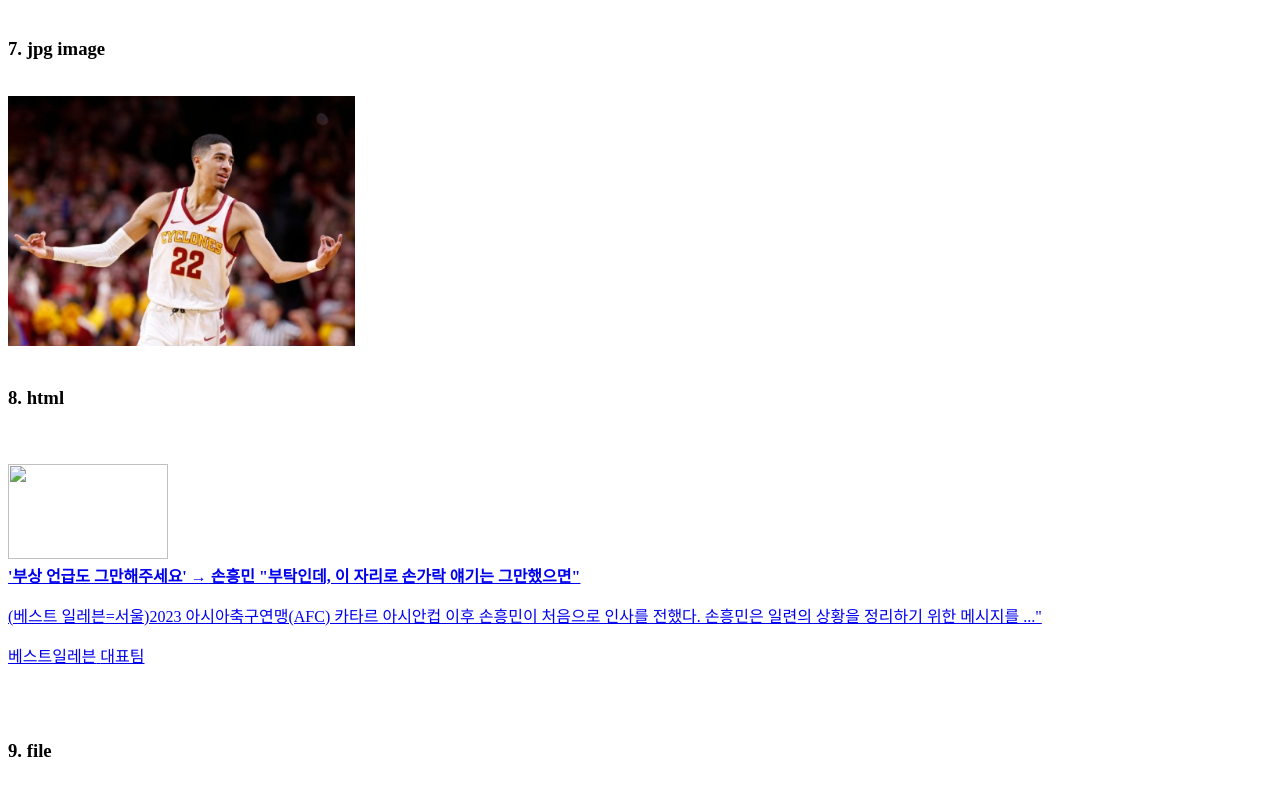
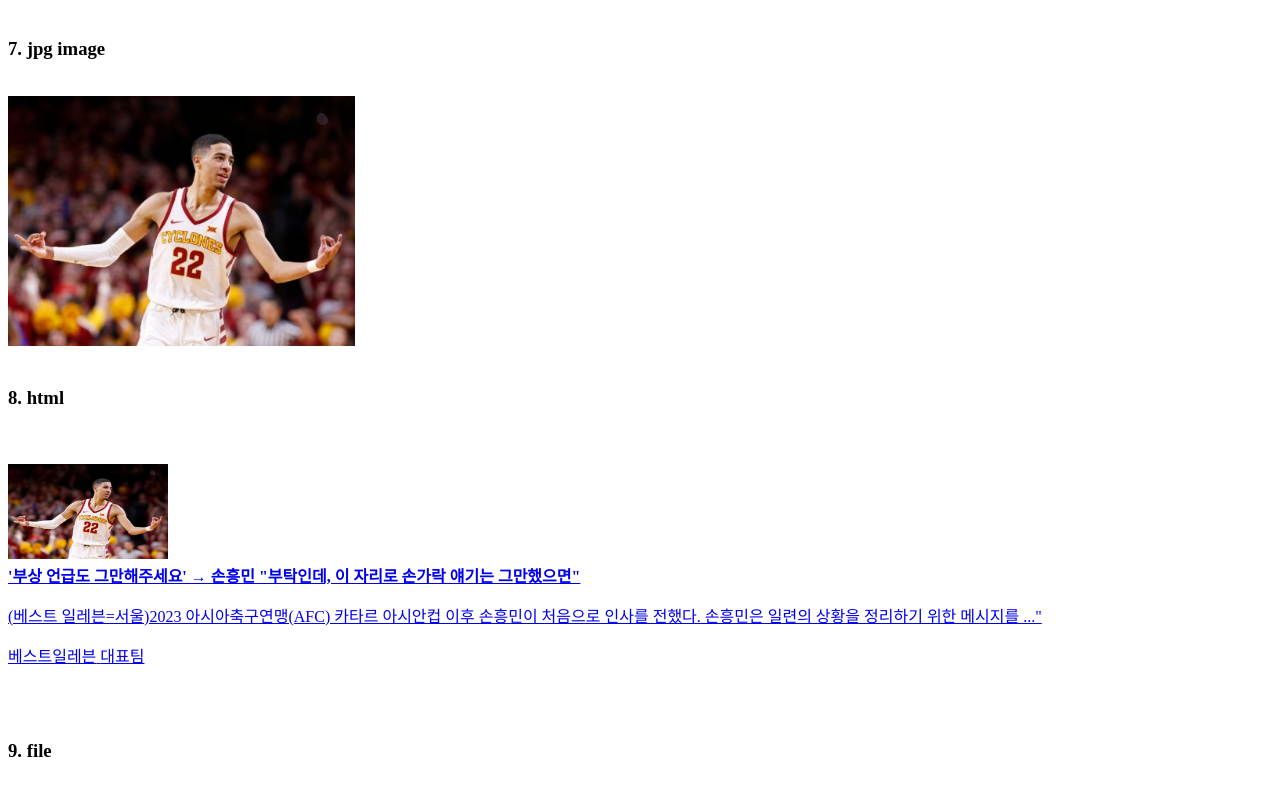
Before and after one commit to SujaeJo/study, a plain HTML site: page dnd_tc/index.html in a window 1280 px wide. Shown: the part 1255-2051 px from the top of the page. Drawn offline with Linux system fonts and the light colour scheme.

Commit message:
Update index.html

```diff
--- a/dnd_tc/index.html
+++ b/dnd_tc/index.html
@@ -38,12 +38,12 @@ url type:<input type="url" id="test_url" name="test_url">
 <br>
 <h3> 6. png image </h3>
 <br>
-<img src="news-p.v1.20221114.9ae60c6289484d45a66923c018447519_P1.png" alt="Kyrie" height="250">
+<img src="./news-p.v1.20221114.9ae60c6289484d45a66923c018447519_P1.png" alt="sabo" height="250">
 <br>
 <br>
 <h3> 7. jpg image </h3>
 <br>
-<img src="hali.jpg" height="250">
+<img src="./hali.jpg" height="250">
 <br>
 <br>
 <h3> 8. html </h3>
@@ -52,7 +52,7 @@ url type:<input type="url" id="test_url" name="test_url">
 
 <a href="https://www.w3schools.com" class="link_today" title="[b11 현장] '부상 언급도 그만해주세요' → 손흥민, &quot;부탁인데, 이 자리로 손가락 얘기는 그만했으면&quot;" onclick="clickcr(this, 'rnk*r.list', '343_0000126652', '2', event);" data-not-edited="Y">
 <div class="image_area">
-<img src="son.jpg" onerror="imageOnError(this);" width="160" height="95" alt="">
+<img src="./hali.jpg" onerror="imageOnError(this);" width="160" height="95" alt="">
 </div>
 <div class="text_area">
 <strong class="title"> '부상 언급도 그만해주세요' → 손흥민 "부탁인데, 이 자리로 손가락 얘기는 그만했으면"</strong>
```
